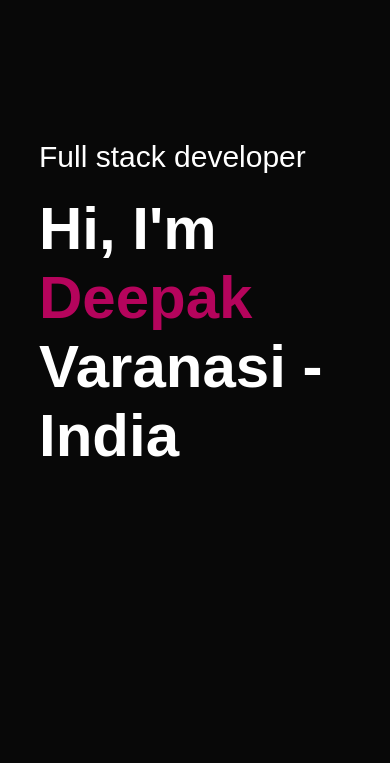
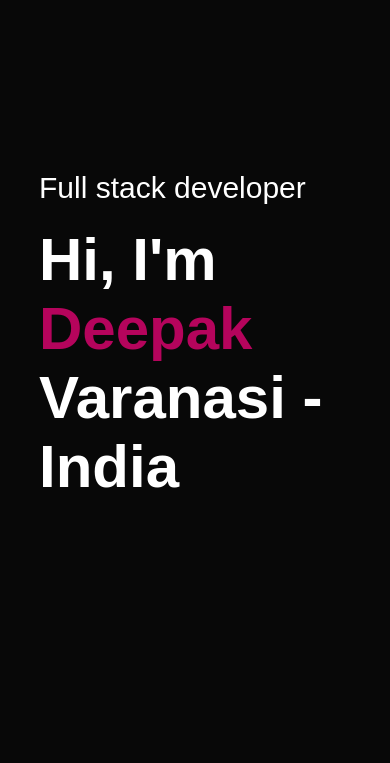
Before and after one commit to deepak9044/Personal_Portfolio, a plain HTML site: page index.html in a window 390 px wide. Shown: the part 81-844 px from the top of the page. Drawn offline with Linux system fonts and the light colour scheme.

Commit message:
size change

```diff
--- a/style.css
+++ b/style.css
@@ -361,7 +361,7 @@ nav .fas{
         background-image:url(Images/Backround.jpg);
     } */
     .header-text{
-        margin-top:46%;
+        margin-top:56%;
         /* font-size:16px; */
         /* color:rgb(34, 1, 1) */
     }
```
